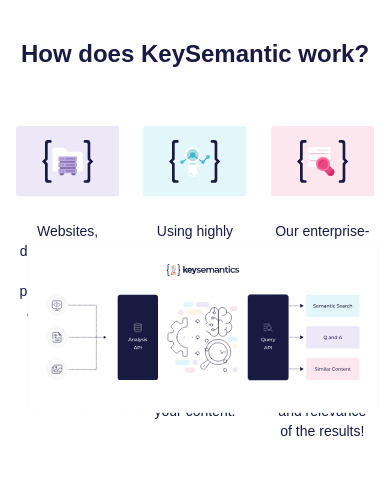
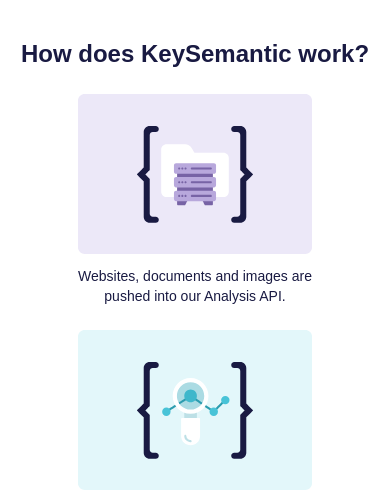
Before and after one commit to Deepakverma-556/keySemantics, a React (Create React App) app: page / in a window 390 px wide. Shown: the part 348-844 px from the top of the page. Built offline with nearby package versions, Linux system fonts and the light colour scheme.

Commit message:
responsive lottie

```diff
--- a/src/components/Key.jsx
+++ b/src/components/Key.jsx
@@ -44,7 +44,7 @@
   };
   return (
     <div className='pb-[148px] max-md:pb-36 max-sm:pb-12 max pt-[458px] bg-lightGray relative'>
-      <KeySemantics myClass='absolute -top-1/2 translate-y-[38%]' />
+      {/* <KeySemantics myClass='absolute -top-1/2 translate-y-[38%]' /> */}
       <div className='max-w-[1232px] mx-auto px-4 '>
         <div className='flex flex-wrap -mx-3'>
           <div className='w-1/2 px-3 max-md:w-full'>
--- a/src/components/KeySemanticWork.jsx
+++ b/src/components/KeySemanticWork.jsx
@@ -8,12 +8,12 @@
     <div>
       <div className='max-w-[1058px] mx-auto px-4 pt-24 pb-[318px]'>
         <SubHeading text='How does KeySemantic work?' myClass='text-blue text-center' />
-        <div className='pt-14'>
+        <div className='pt-14 max-md:pt-4 max-sm:pt-0'>
           <div className='flex flex-wrap -mx-3 justify-between'>
             {KEY_SEMANTIC_WORK_LIST.map((obj, i) => (
-              <div key={i} className='w-1/3 px-3'>
-                <Lottie animationData={obj.myLottie}/>
-                <div className='max-w-[278px] mx-auto pt-6'>{obj.description}</div>
+              <div key={i} className='w-1/3 px-3 max-md:w-1/2 max-sm:w-full max-md:pt-6'>
+                <Lottie animationData={obj.myLottie} className='lg:h-[190px] max-md:h-40 '/>
+                <div className='max-w-[278px] mx-auto pt-6 max-md:pt-3'>{obj.description}</div>
               </div>
             ))}
           </div>
--- a/src/components/KeySemantics.jsx
+++ b/src/components/KeySemantics.jsx
@@ -4,7 +4,7 @@
 
 const KeySemantics = ({ myClass }) => {
   return (
-    <div className='max-w-[1232px] mx-auto px-4'>
+    <div className=''>
       <Lottie animationData={infography} className={`${myClass}`} />
     </div>
   )
```
